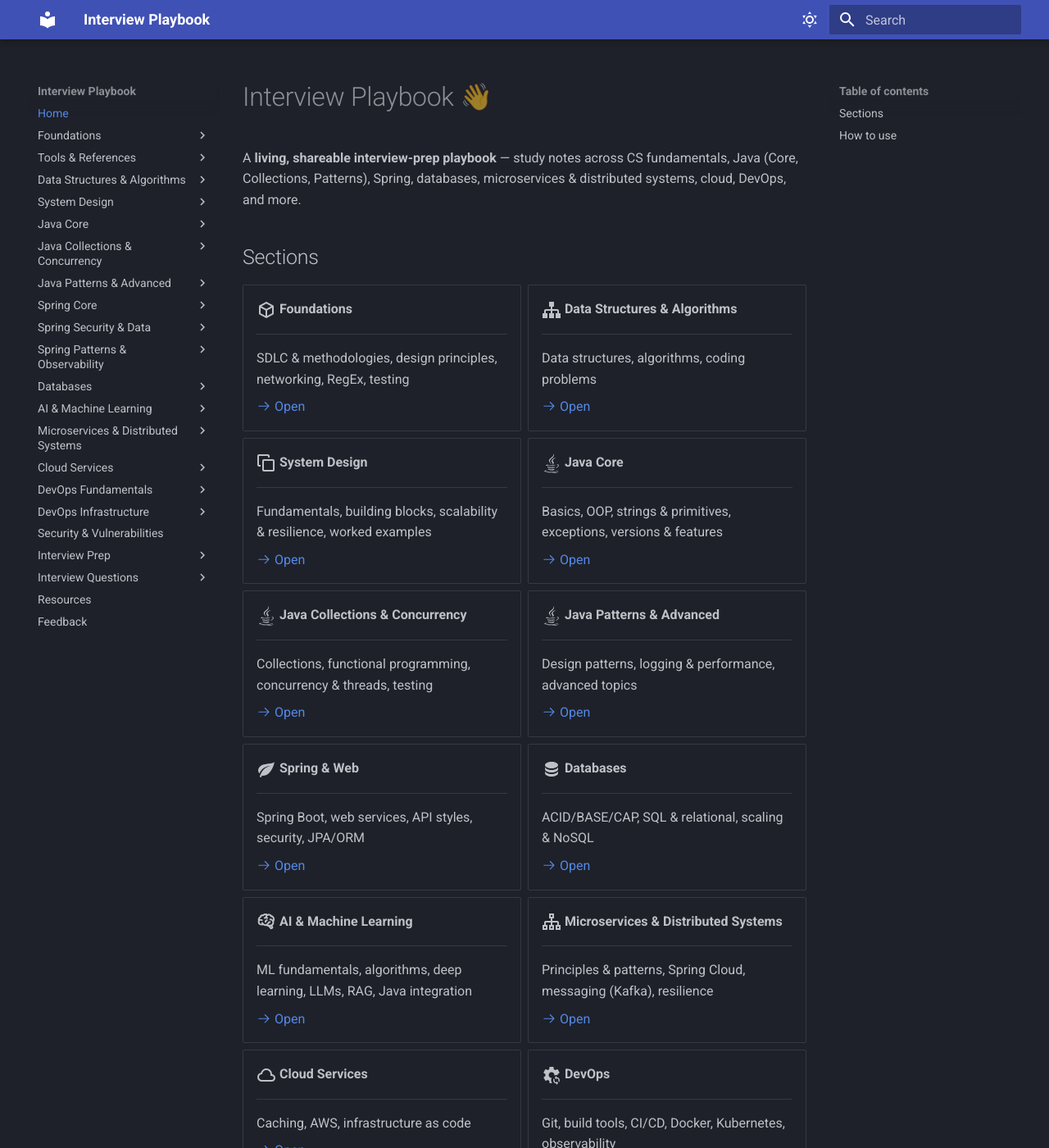
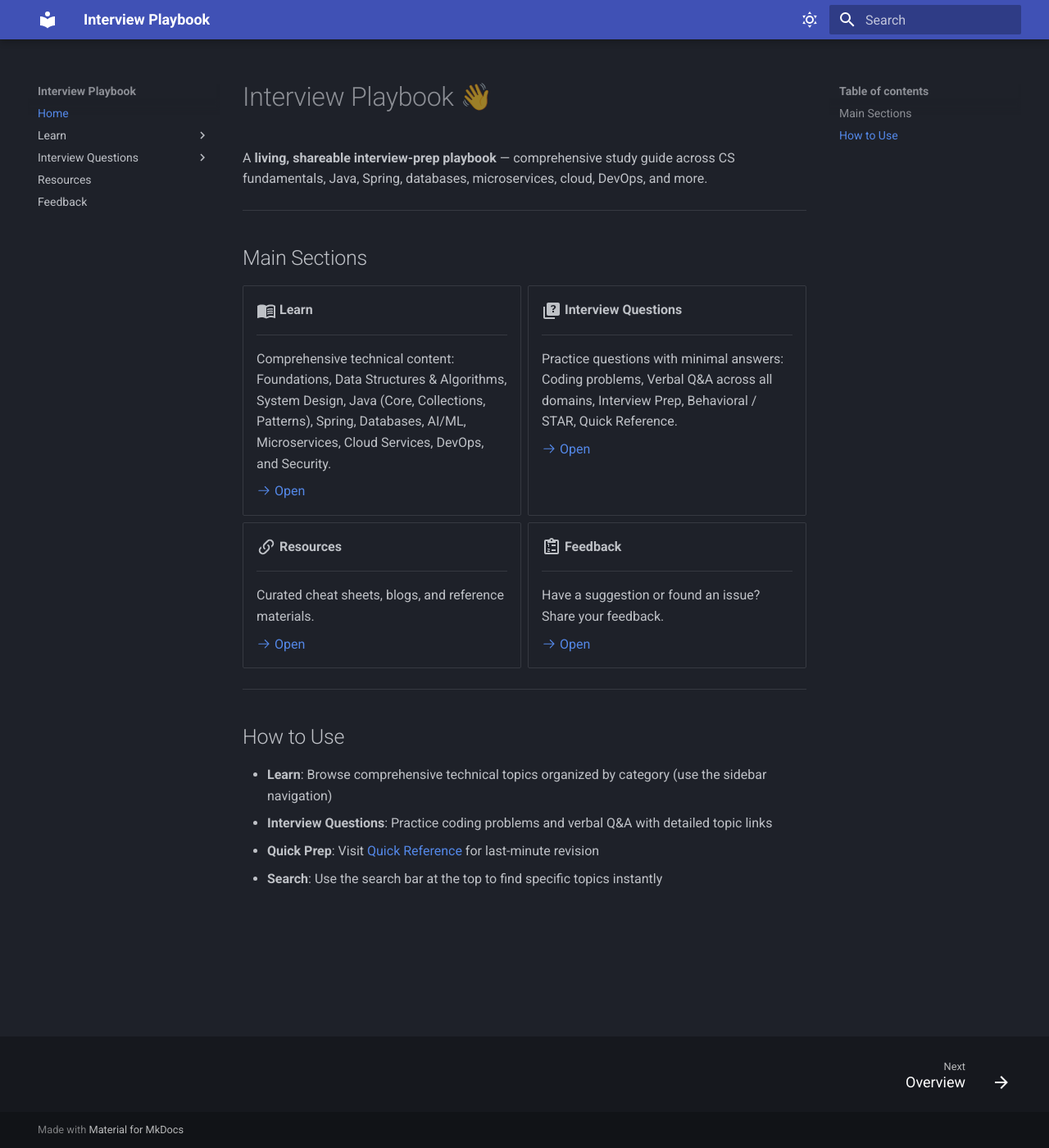
Before and after one commit to ananduvt/anandu-interview-playbook, an MkDocs documentation site: the page built from docs/index.md, in a window 1280 px wide and 1400 px high. Shown: the whole window at 82% size. Built offline with MkDocs 1.6.1 and Material for MkDocs 9.7.7, drawn with Linux system fonts in a browser that asks for light colours; some of the changed text lies outside the part shown.

Commit message:
Simplify site navigation from 18 sections to 4 main categories
Reorganize navigation structure for clarity:
- Learn: All technical content topics (Foundations, DSA, System Design, Java, Spring, Databases, AI/ML, Microservices, Cloud, DevOps, Security)
- Interview Questions: Practice questions, coding problems, verbal Q&A, interview prep
- Resources: Curated materials
- Feedback: User feedback channel

Changes:
- mkdocs.yml: Restructure nav tree with Learn as parent section
- docs/index.md: Simplify home page from 17 cards to 4 clean cards
- Consolidate Spring subsections under single "Spring" parent
- Move Interview Prep under Interview Questions section

Result: Cleaner, more focused navigation. Users navigate by purpose (Learn vs Practice vs Resources) rather than topic sprawl.

```diff
--- a/docs/index.md
+++ b/docs/index.md
@@ -1,128 +1,26 @@
 # Interview Playbook 👋
 
-A **living, shareable interview-prep playbook** — study notes across CS fundamentals, Java (Core, Collections, Patterns), Spring, databases, microservices & distributed systems, cloud, DevOps, and more.
+A **living, shareable interview-prep playbook** — comprehensive study guide across CS fundamentals, Java, Spring, databases, microservices, cloud, DevOps, and more.
 
-## Sections
+---
+
+## Main Sections
 
 <div class="grid cards" markdown>
 
--   :material-cube-outline:{ .lg .middle } **Foundations**
+-   :material-book-open-variant:{ .lg .middle } **Learn**
 
     ---
 
-    SDLC & methodologies, design principles, networking, RegEx, testing
+    Comprehensive technical content: Foundations, Data Structures & Algorithms, System Design, Java (Core, Collections, Patterns), Spring, Databases, AI/ML, Microservices, Cloud Services, DevOps, and Security.
 
     [:octicons-arrow-right-24: Open](foundations/index.md)
-
--   :material-sitemap:{ .lg .middle } **Data Structures & Algorithms**
-
-    ---
-
-    Data structures, algorithms, coding problems
-
-    [:octicons-arrow-right-24: Open](dsa/index.md)
-
--   :material-vector-arrange-below:{ .lg .middle } **System Design**
-
-    ---
-
-    Fundamentals, building blocks, scalability & resilience, worked examples
-
-    [:octicons-arrow-right-24: Open](system-design/index.md)
-
--   :fontawesome-brands-java:{ .lg .middle } **Java Core**
-
-    ---
-
-    Basics, OOP, strings & primitives, exceptions, versions & features
-
-    [:octicons-arrow-right-24: Open](java-core/index.md)
-
--   :fontawesome-brands-java:{ .lg .middle } **Java Collections & Concurrency**
-
-    ---
-
-    Collections, functional programming, concurrency & threads, testing
-
-    [:octicons-arrow-right-24: Open](java-collections-concurrency/index.md)
-
--   :fontawesome-brands-java:{ .lg .middle } **Java Patterns & Advanced**
-
-    ---
-
-    Design patterns, logging & performance, advanced topics
-
-    [:octicons-arrow-right-24: Open](java-patterns-advanced/index.md)
-
--   :material-leaf:{ .lg .middle } **Spring & Web**
-
-    ---
-
-    Spring Boot, web services, API styles, security, JPA/ORM
-
-    [:octicons-arrow-right-24: Open](spring-web/index.md)
-
--   :material-database:{ .lg .middle } **Databases**
-
-    ---
-
-    ACID/BASE/CAP, SQL & relational, scaling & NoSQL
-
-    [:octicons-arrow-right-24: Open](databases/index.md)
-
--   :material-brain:{ .lg .middle } **AI & Machine Learning**
-
-    ---
-
-    ML fundamentals, algorithms, deep learning, LLMs, RAG, Java integration
-
-    [:octicons-arrow-right-24: Open](ai-ml/index.md)
-
--   :material-sitemap-outline:{ .lg .middle } **Microservices & Distributed Systems**
-
-    ---
-
-    Principles & patterns, Spring Cloud, messaging (Kafka), resilience
-
-    [:octicons-arrow-right-24: Open](microservices-distributed/index.md)
-
--   :material-cloud-outline:{ .lg .middle } **Cloud Services**
-
-    ---
-
-    Caching, AWS, infrastructure as code
-
-    [:octicons-arrow-right-24: Open](distributed-cloud/index.md)
-
--   :material-cog-sync:{ .lg .middle } **DevOps**
-
-    ---
-
-    Git, build tools, CI/CD, Docker, Kubernetes, observability
-
-    [:octicons-arrow-right-24: Open](devops/index.md)
-
--   :material-shield-lock:{ .lg .middle } **Security & Vulnerabilities**
-
-    ---
-
-    OWASP Top 10, secure practices
-
-    [:octicons-arrow-right-24: Open](security/index.md)
-
--   :material-account-tie:{ .lg .middle } **Interview Prep**
-
-    ---
-
-    Question bank, behavioral / STAR, quick reference
-
-    [:octicons-arrow-right-24: Open](interview-prep/index.md)
 
 -   :material-help-box-multiple:{ .lg .middle } **Interview Questions**
 
     ---
 
-    Coding problems, verbal questions across domains (DB, Java, Spring, System Design, etc.)
+    Practice questions with minimal answers: Coding problems, Verbal Q&A across all domains, Interview Prep, Behavioral / STAR, Quick Reference.
 
     [:octicons-arrow-right-24: Open](interview-questions/index.md)
 
@@ -130,20 +28,25 @@ A **living, shareable interview-prep playbook** — study notes across CS fundam
 
     ---
 
-    Curated cheat sheets, blogs, and references
+    Curated cheat sheets, blogs, and reference materials.
 
     [:octicons-arrow-right-24: Open](resources/index.md)
 
--   :material-clipboard-list-outline:{ .lg .middle } **Backlog**
+-   :material-clipboard-list-outline:{ .lg .middle } **Feedback**
 
     ---
 
-    Pending topics to work on
+    Have a suggestion or found an issue? Share your feedback.
 
-    [:octicons-arrow-right-24: Open](backlog.md)
+    [:octicons-arrow-right-24: Open](feedback.md)
 
 </div>
 
-## How to use
-- Tap a card above, browse the left nav, or use **search** (top bar).
-- Each page is concise and interview-oriented. The [Quick Reference](interview-prep/quick-reference.md) is for last-minute revision.
+---
+
+## How to Use
+
+- **Learn**: Browse comprehensive technical topics organized by category (use the sidebar navigation)
+- **Interview Questions**: Practice coding problems and verbal Q&A with detailed topic links
+- **Quick Prep**: Visit [Quick Reference](interview-questions/../interview-prep/quick-reference.md) for last-minute revision
+- **Search**: Use the search bar at the top to find specific topics instantly
--- a/mkdocs.yml
+++ b/mkdocs.yml
@@ -48,99 +48,92 @@ plugins:
 
 nav:
   - Home: index.md
-  - Foundations:
-      - Overview: foundations/index.md
-      - SDLC & Methodologies: foundations/sdlc.md
-      - Design Principles: foundations/design-principles.md
-      - Networking: foundations/networking.md
-      - Web Fundamentals: foundations/web-fundamentals.md
-      - Testing / QA: foundations/testing.md
-  - Tools & References:
-      - RegEx: foundations/regex.md
-  - Data Structures & Algorithms:
-      - Overview: dsa/index.md
-      - Data Structures: dsa/data-structures.md
-      - Algorithms: dsa/algorithms.md
-      - Coding Problems: dsa/coding-problems.md
-  - System Design:
-      - Overview: system-design/index.md
-      - Fundamentals: system-design/fundamentals.md
-      - Building Blocks: system-design/building-blocks.md
-      - Scalability & Resilience: system-design/scalability-resilience.md
-      - Worked Examples: system-design/worked-examples.md
-  - Java Core:
-      - Overview: java-core/index.md
-      - Basics: java-core/basics.md
-      - OOP: java-core/oop.md
-      - Strings & Primitives: java-core/strings-primitives.md
-      - Exceptions: java-core/exceptions.md
-      - Versions & Features: java-core/versions-features.md
-      - Interface vs Abstract Class: java-core/interface-vs-abstract-class.md
-  - Java Collections & Concurrency:
-      - Overview: java-collections-concurrency/index.md
-      - Collections: java-collections-concurrency/collections.md
-      - Functional Programming: java-collections-concurrency/functional-programming.md
-      - Streams: java-collections-concurrency/streams.md
-      - Concurrency, Threads & Virtual Threads: java-collections-concurrency/concurrency.md
-      - Testing: java-collections-concurrency/testing.md
-  - Java Patterns & Advanced:
-      - Overview: java-patterns-advanced/index.md
-      - Design Patterns: java-patterns-advanced/design-patterns.md
-      - Logging & Performance: java-patterns-advanced/logging-performance.md
-      - Advanced Topics: java-patterns-advanced/advanced.md
-  - Spring Core:
-      - Overview: spring-web/index.md
-      - Spring Boot: spring-web/spring-boot.md
-      - Spring Annotations & Components: spring-web/spring-annotations-components.md
-      - Spring Boot Advanced: spring-web/spring-boot-advanced.md
-      - Exception Handling: spring-web/spring-exceptions.md
-  - Spring Security & Data:
-      - Security & RBAC: spring-web/security.md
-      - JWT & OAuth2: spring-web/jwt-oauth.md
-      - JPA & ORM: spring-web/jpa-orm.md
-  - Spring Patterns & Observability:
-      - Circuit Breaker & Resilience: spring-web/spring-boot-circuit-breaker.md
-      - Threading & Async: spring-web/spring-threading.md
-      - WebFlux & Reactive: spring-web/spring-webflux.md
-      - Actuator & Monitoring: spring-web/spring-boot-actuator.md
-  - Databases:
-      - Overview (ACID/BASE/CAP): databases/index.md
-      - SQL & Relational: databases/sql.md
-      - Scaling & NoSQL: databases/scaling.md
-  - AI & Machine Learning:
-      - Overview: ai-ml/index.md
-      - ML Fundamentals: ai-ml/fundamentals.md
-      - ML Algorithms: ai-ml/algorithms.md
-      - Deep Learning: ai-ml/deep-learning.md
-      - LLMs, RAG & Generative AI: ai-ml/llms-transformers.md
-      - AI & Java Integration: ai-ml/ai-java.md
-  - Microservices & Distributed Systems:
-      - Overview: microservices-distributed/index.md
-      - Principles & Patterns: microservices-distributed/principles.md
-      - Spring Cloud Implementation: microservices-distributed/spring-cloud.md
-      - Service Discovery: microservices-distributed/service-discovery.md
-      - Messaging (Kafka): microservices-distributed/messaging.md
-  - Cloud Services:
-      - Overview: distributed-cloud/index.md
-      - Caching: distributed-cloud/caching.md
-      - Redis Advanced: distributed-cloud/redis.md
-      - AWS: distributed-cloud/aws.md
-  - DevOps Fundamentals:
-      - Overview: devops/index.md
-      - Git: devops/git.md
-      - Build Tools: devops/build-tools.md
-      - CI/CD: devops/ci-cd.md
-      - Docker & Containers: devops/docker.md
-  - DevOps Infrastructure:
-      - Kubernetes: devops/kubernetes.md
-      - Kubernetes Deployment Strategies: devops/kubernetes-deployment-strategies.md
-      - Kubernetes Advanced (Helm & Istio): devops/kubernetes-advanced.md
-      - Observability: devops/observability.md
-  - Security & Vulnerabilities: security/index.md
-  - Interview Prep:
-      - Overview: interview-prep/index.md
-      - Behavioral / STAR: interview-prep/behavioral.md
-      - Quick Reference: interview-prep/quick-reference.md
+  - Learn:
+      - Foundations:
+          - Overview: foundations/index.md
+          - SDLC & Methodologies: foundations/sdlc.md
+          - Design Principles: foundations/design-principles.md
+          - Networking: foundations/networking.md
+          - Web Fundamentals: foundations/web-fundamentals.md
+          - Testing / QA: foundations/testing.md
+          - RegEx: foundations/regex.md
+      - Data Structures & Algorithms:
+          - Overview: dsa/index.md
+          - Data Structures: dsa/data-structures.md
+          - Algorithms: dsa/algorithms.md
+          - Coding Problems: dsa/coding-problems.md
+      - System Design:
+          - Overview: system-design/index.md
+          - Fundamentals: system-design/fundamentals.md
+          - Building Blocks: system-design/building-blocks.md
+          - Scalability & Resilience: system-design/scalability-resilience.md
+          - Worked Examples: system-design/worked-examples.md
+      - Java Core:
+          - Overview: java-core/index.md
+          - Basics: java-core/basics.md
+          - OOP: java-core/oop.md
+          - Strings & Primitives: java-core/strings-primitives.md
+          - Exceptions: java-core/exceptions.md
+          - Versions & Features: java-core/versions-features.md
+          - Interface vs Abstract Class: java-core/interface-vs-abstract-class.md
+      - Java Collections & Concurrency:
+          - Overview: java-collections-concurrency/index.md
+          - Collections: java-collections-concurrency/collections.md
+          - Functional Programming: java-collections-concurrency/functional-programming.md
+          - Streams: java-collections-concurrency/streams.md
+          - Concurrency, Threads & Virtual Threads: java-collections-concurrency/concurrency.md
+          - Testing: java-collections-concurrency/testing.md
+      - Java Patterns & Advanced:
+          - Overview: java-patterns-advanced/index.md
+          - Design Patterns: java-patterns-advanced/design-patterns.md
+          - Logging & Performance: java-patterns-advanced/logging-performance.md
+          - Advanced Topics: java-patterns-advanced/advanced.md
+      - Spring:
+          - Core Overview: spring-web/index.md
+          - Spring Boot: spring-web/spring-boot.md
+          - Annotations & Components: spring-web/spring-annotations-components.md
+          - Spring Boot Advanced: spring-web/spring-boot-advanced.md
+          - Exception Handling: spring-web/spring-exceptions.md
+          - Security & RBAC: spring-web/security.md
+          - JWT & OAuth2: spring-web/jwt-oauth.md
+          - JPA & ORM: spring-web/jpa-orm.md
+          - Circuit Breaker & Resilience: spring-web/spring-boot-circuit-breaker.md
+          - Threading & Async: spring-web/spring-threading.md
+          - WebFlux & Reactive: spring-web/spring-webflux.md
+          - Actuator & Monitoring: spring-web/spring-boot-actuator.md
+      - Databases:
+          - Overview (ACID/BASE/CAP): databases/index.md
+          - SQL & Relational: databases/sql.md
+          - Scaling & NoSQL: databases/scaling.md
+      - AI & Machine Learning:
+          - Overview: ai-ml/index.md
+          - ML Fundamentals: ai-ml/fundamentals.md
+          - ML Algorithms: ai-ml/algorithms.md
+          - Deep Learning: ai-ml/deep-learning.md
+          - LLMs, RAG & Generative AI: ai-ml/llms-transformers.md
+          - AI & Java Integration: ai-ml/ai-java.md
+      - Microservices & Distributed Systems:
+          - Overview: microservices-distributed/index.md
+          - Principles & Patterns: microservices-distributed/principles.md
+          - Spring Cloud Implementation: microservices-distributed/spring-cloud.md
+          - Service Discovery: microservices-distributed/service-discovery.md
+          - Messaging (Kafka): microservices-distributed/messaging.md
+      - Cloud Services:
+          - Overview: distributed-cloud/index.md
+          - Caching: distributed-cloud/caching.md
+          - Redis Advanced: distributed-cloud/redis.md
+          - AWS: distributed-cloud/aws.md
+      - DevOps:
+          - Overview: devops/index.md
+          - Git: devops/git.md
+          - Build Tools: devops/build-tools.md
+          - CI/CD: devops/ci-cd.md
+          - Docker & Containers: devops/docker.md
+          - Kubernetes: devops/kubernetes.md
+          - Kubernetes Deployment Strategies: devops/kubernetes-deployment-strategies.md
+          - Kubernetes Advanced (Helm & Istio): devops/kubernetes-advanced.md
+          - Observability: devops/observability.md
+      - Security & Vulnerabilities: security/index.md
   - Interview Questions:
       - Overview: interview-questions/index.md
       - Coding Questions:
@@ -156,5 +149,9 @@ nav:
           - System Design: interview-questions/verbal/verbal-system-design-questions.md
           - DevOps: interview-questions/verbal/verbal-devops-questions.md
           - ML/AI: interview-questions/verbal/verbal-ml-ai-questions.md
+      - Interview Prep:
+          - Overview: interview-prep/index.md
+          - Behavioral / STAR: interview-prep/behavioral.md
+          - Quick Reference: interview-prep/quick-reference.md
   - Resources: resources/index.md
   - Feedback: feedback.md
```
